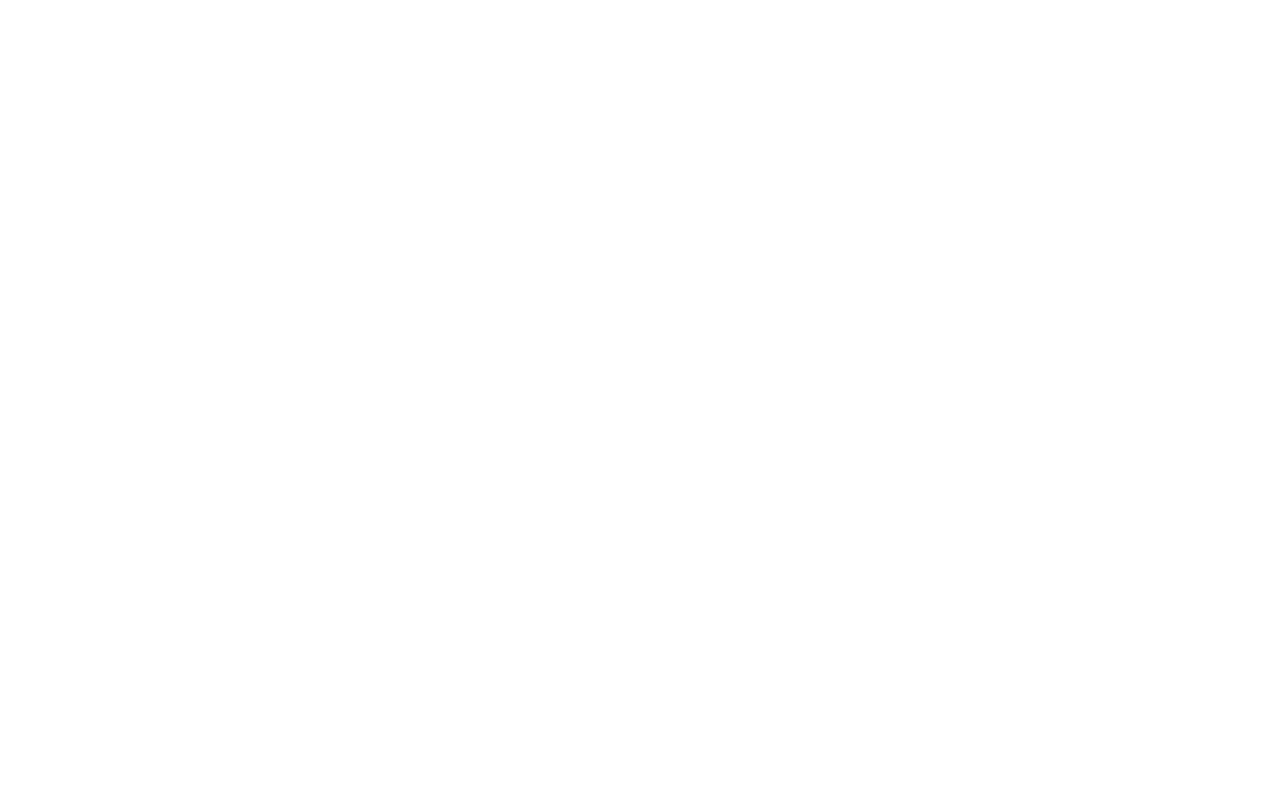
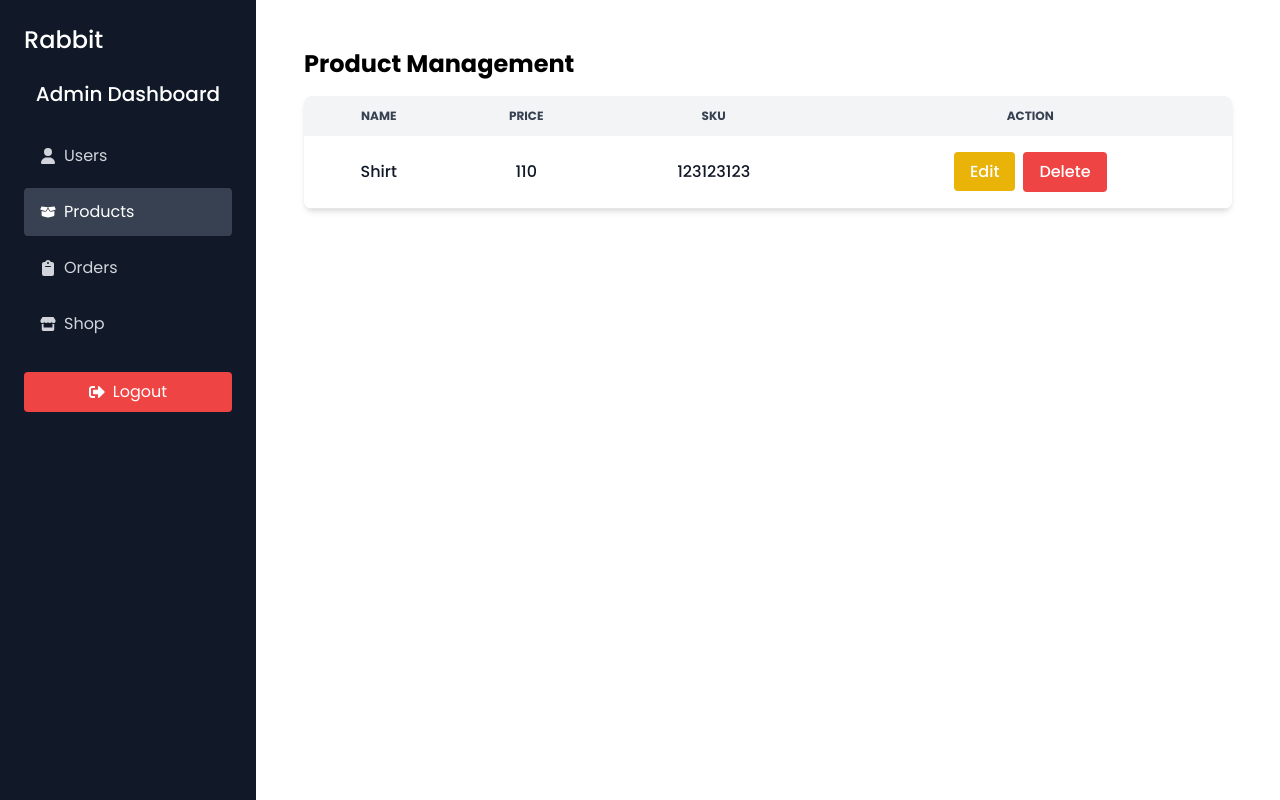
Before and after one commit to kieukieu998/shopping-cart-rabbit, a React (Vite) app in the folder frontend/: page /admin/products in a window 1280 px wide. Before the commit this address had no page. Built offline with nearby package versions, Linux system fonts and the light colour scheme.

Commit message:
product management

```diff
--- a/frontend/src/App.jsx
+++ b/frontend/src/App.jsx
@@ -15,6 +15,7 @@
 import AdminLayout from "./components/Admin/AdminLayout"
 import AdminHomePage from "./pages/AdminHomePage"
 import UserManagement from "./components/Admin/UserManagement"
+import ProductManagement from "./components/Admin/ProductManagement"
 
 const App = () => {
   return (
@@ -37,6 +38,7 @@
         <Route path="/admin" element={<AdminLayout />}>
             <Route index element={<AdminHomePage />} />
             <Route path="users" element={<UserManagement />} />
+            <Route path="products" element={<ProductManagement />} />
         </Route>
       </Routes>
     </BrowserRouter>
--- /dev/null
+++ b/frontend/src/components/Admin/ProductManagement.jsx
@@ -0,0 +1,64 @@
+import React from 'react'
+import { Link } from "react-router-dom";
+
+const ProductManagement = () => {
+    const products = [
+        {
+            _id: "123123",
+            name: "Shirt",
+            price: 110,
+            sku: "123123123"
+        },
+    ];
+
+    const handleDeleteUser = (id) => {
+        if (window.confirm("Are you sure you want to delete this product?")) {
+            console.log("delete product width ID", id);
+
+        }
+    };
+    return (
+        <div className="max-w-7xl mx-auto p-6">
+            <h2 className="text-2xl font-bold mb-4">Product Management</h2>
+            <div className="overflow-x-auto shadow-md sm:rounded-lg">
+                <table className="min-w-full text-center text-gray-500">
+                    <thead>
+                        <tr className="bg-gray-100 text-xs uppercase text-gray-700">
+                            <th className="py-3 px-4">Name</th>
+                            <th className="py-3 px-4">Price</th>
+                            <th className="py-3 px-4">Sku</th>
+                            <th className="py-3 px-4">Action</th>
+                        </tr>
+                    </thead>
+                    <tbody>
+                        {
+                            products.length > 0 ? (
+                                products.map((product) => {
+                                    return (
+                                        <tr key={product._id} className="border-b hover:bg-gray-50 cursor-pointer">
+                                            <td className="p-4 font-medium text-gray-900 whitespace-nowrap">{product.name}</td>
+                                            <td className="p-4 font-medium text-gray-900 whitespace-nowrap">{product.price}</td>
+                                            <td className="p-4 font-medium text-gray-900 whitespace-nowrap">{product.sku}</td>
+                                            <td className="p-4 font-medium text-gray-900 whitespace-nowrap">
+                                                <Link to={`/admin/products/${product._id}`} className="bg-yellow-500 text-white px-4 py-2 rounded hover:bg-yellow-600 mr-2">Edit</Link>
+                                                <button onClick={() => handleDeleteUser(product._id)} className="bg-red-500 text-white px-4 py-2 rounded hover:bg-red-600">Delete</button>
+                                            </td>
+                                        </tr>
+                                    )
+                                })
+                            ) : (
+                                <tr>
+                                    <td colSpan={4} className="p-4 text-center text-gray-500">
+                                        No Products found.
+                                    </td>
+                                </tr>
+                            )
+                        }
+                    </tbody>
+                </table>
+            </div>
+        </div>
+    )
+}
+
+export default ProductManagement
```
